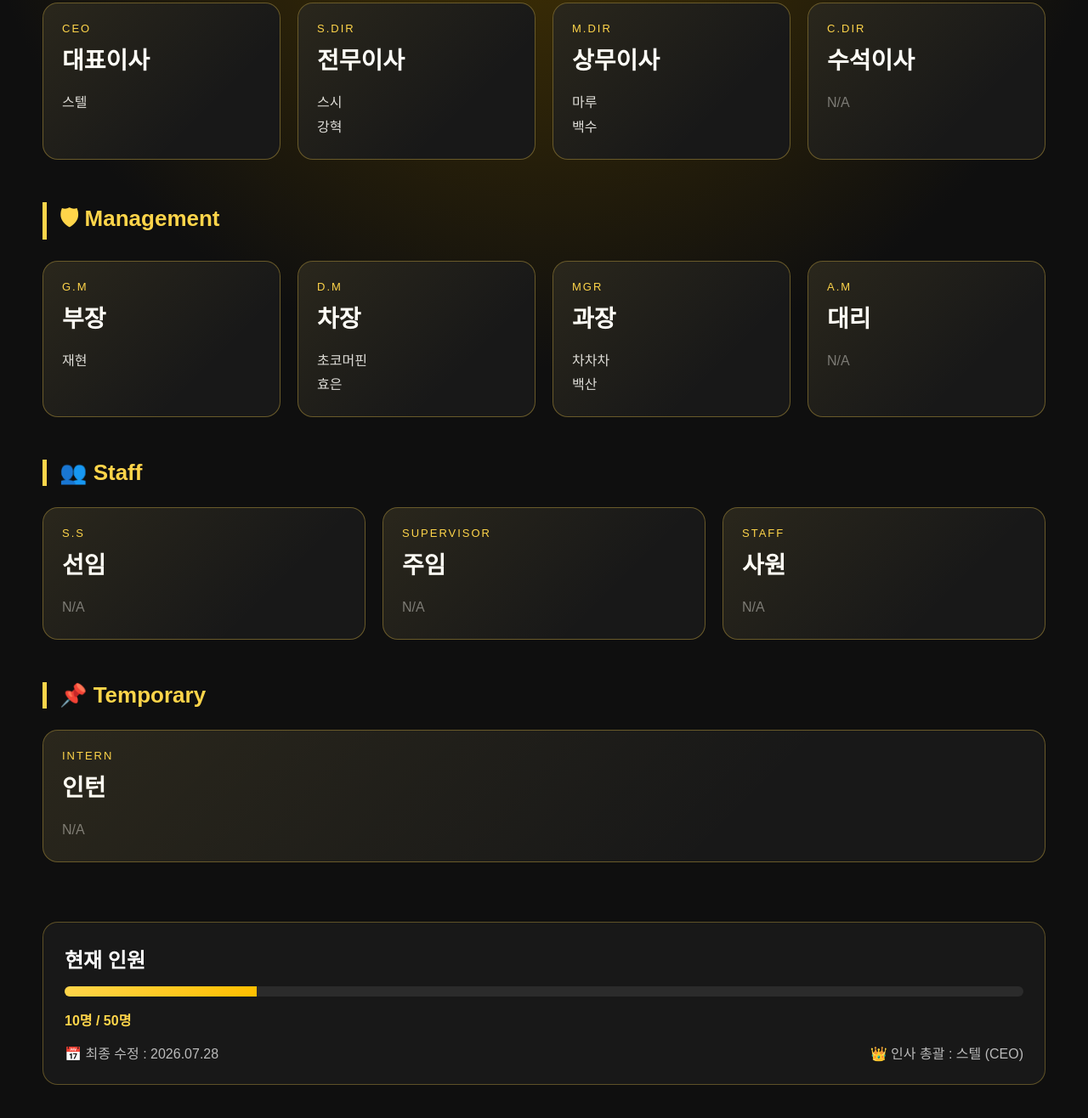
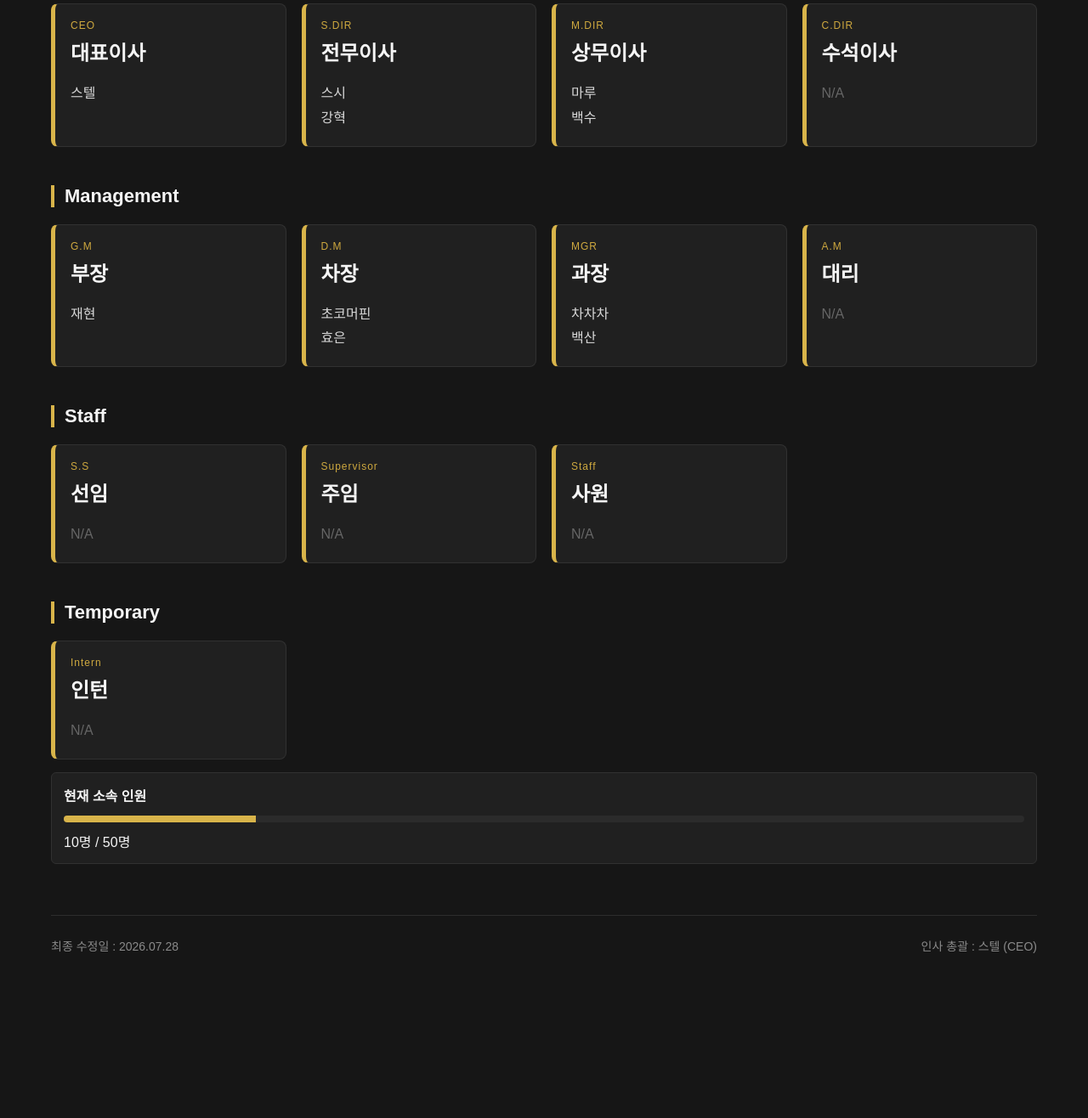
Before and after one commit to ekemsk1111-netizen/Shadow, a plain HTML site: page index.html in a window 1280 px wide. Shown: the part 246-1562 px from the top of the page at 85% size. After the commit the page ends 1429 px from the top, so only its background shows below. Drawn offline with Linux system fonts and the light colour scheme; a web font is replaced by a local one.

Commit message:
Update index.html

```diff
--- a/index.html
+++ b/index.html
@@ -3,11 +3,14 @@
 <head>
 <meta charset="UTF-8">
 <meta name="viewport" content="width=device-width, initial-scale=1.0">
-<title>Serenade E&M - 직급표</title>
 
-<link href="https://fonts.googleapis.com/css2?family=Pretendard:wght@400;500;600;700;800&display=swap" rel="stylesheet">
+<title>Serenade E&M</title>
+
+<link rel="preconnect" href="https://fonts.googleapis.com">
+<link href="https://fonts.googleapis.com/css2?family=Pretendard:wght@400;500;600;700&display=swap" rel="stylesheet">
 
 <style>
+
 *{
 margin:0;
 padding:0;
@@ -16,144 +19,180 @@
 }
 
 body{
-    background:#0f0f0f;
-    color:#fff;
-    min-height:100vh;
-    padding:50px;
-    background-image:
-    radial-gradient(circle at top,#4d3900 0%,transparent 40%);
+
+background:#161616;
+color:#f5f5f5;
+padding:60px;
+
 }
 
 .container{
-    max-width:1400px;
+
+max-width:1200px;
 margin:auto;
+
 }
 
 .header{
-    text-align:center;
-    margin-bottom:60px;
+
+margin-bottom:50px;
+border-bottom:1px solid #2d2d2d;
+padding-bottom:25px;
+
 }
 
 .header h1{
-    font-size:48px;
-    color:#FFD54A;
-    letter-spacing:4px;
-    text-shadow:
-    0 0 10px #FFD54A,
-    0 0 30px rgba(255,213,74,.5);
+
+font-size:38px;
+font-weight:700;
+color:#d8b44a;
+
 }
 
 .header p{
-    color:#aaa;
-    margin-top:10px;
+
+margin-top:8px;
+color:#8d8d8d;
 font-size:15px;
+
 }
 
 .section{
-    margin-bottom:50px;
+
+margin-top:45px;
+
 }
 
-.section-title{
-    color:#FFD54A;
-    font-size:26px;
-    font-weight:700;
-    margin-bottom:25px;
-    border-left:5px solid #FFD54A;
-    padding-left:15px;
+.section h2{
+
+font-size:22px;
+font-weight:600;
+margin-bottom:20px;
+padding-left:12px;
+border-left:4px solid #d8b44a;
+
 }
 
 .grid{
+
 display:grid;
-    grid-template-columns:repeat(auto-fit,minmax(250px,1fr));
-    gap:20px;
+grid-template-columns:repeat(auto-fill,minmax(240px,1fr));
+gap:18px;
+
 }
 
 .card{
-    background:#181818;
-    border:1px solid rgba(255,213,74,.35);
-    border-radius:18px;
-    padding:22px;
-    transition:.3s;
-    position:relative;
-    overflow:hidden;
-}
 
-.card::before{
-    content:"";
-    position:absolute;
-    inset:0;
-    background:linear-gradient(135deg,
-    rgba(255,213,74,.08),
-    transparent 70%);
+background:#202020;
+border:1px solid #313131;
+border-left:5px solid #d8b44a;
+
+padding:18px;
+
+border-radius:8px;
+
+transition:.18s;
+
 }
 
 .card:hover{
-    transform:translateY(-8px);
-    border-color:#FFD54A;
-    box-shadow:
-    0 0 20px rgba(255,213,74,.4),
-    0 0 50px rgba(255,213,74,.2);
+
+background:#252525;
+
+}
+
+.code{
+
+font-size:12px;
+letter-spacing:1px;
+color:#cfa93f;
+margin-bottom:6px;
+
 }
 
 .rank{
-    font-size:13px;
-    color:#FFD54A;
-    text-transform:uppercase;
-    letter-spacing:2px;
-    margin-bottom:8px;
+
+font-size:24px;
+font-weight:700;
+
 }
 
-.title{
-    font-size:28px;
-    font-weight:800;
-    margin-bottom:18px;
+.member{
+
+margin-top:18px;
+line-height:1.8;
+color:#d8d8d8;
+
 }
 
-.people{
-    color:#ddd;
-    line-height:1.8;
-    font-size:16px;
-}
+.empty{
 
-.people span{
-    color:#777;
+color:#666;
+
 }
 
 .footer{
-    margin-top:70px;
-    background:#181818;
-    border:1px solid rgba(255,213,74,.3);
-    border-radius:18px;
-    padding:25px;
+
+margin-top:60px;
+
+border-top:1px solid #2d2d2d;
+
+padding-top:25px;
+
+display:flex;
+
+justify-content:space-between;
+
+flex-wrap:wrap;
+
+color:#8a8a8a;
+
+font-size:14px;
+
 }
 
-.bar{
-    width:100%;
-    height:12px;
-    background:#2b2b2b;
-    border-radius:50px;
-    overflow:hidden;
-    margin:15px 0;
+.status{
+
+margin-top:15px;
+
+padding:14px;
+
+background:#202020;
+
+border:1px solid #313131;
+
+border-radius:6px;
+
 }
 
-.fill{
-    width:20%;
-    height:100%;
-    background:linear-gradient(90deg,#FFD54A,#ffbf00);
+.progress{
+
+height:8px;
+
+background:#2b2b2b;
+
+margin-top:12px;
+
+border-radius:20px;
+
+overflow:hidden;
+
 }
 
-.info{
-    display:flex;
-    justify-content:space-between;
-    flex-wrap:wrap;
-    color:#bbb;
-    margin-top:15px;
+.progress span{
+
+display:block;
+
+height:100%;
+
+width:20%;
+
+background:#d8b44a;
+
 }
 
-strong{
-    color:#FFD54A;
-}
 </style>
+
 </head>
 
 <body>
@@ -161,48 +200,67 @@ strong{
 <div class="container">
 
 <div class="header">
-<h1>⚜️ SERENADE E&M ⚜️</h1>
-<p>Official Rank Board</p>
+
+<h1>SERENADE E&M</h1>
+
+<p>Official Organization Board</p>
+
 </div>
 
 <div class="section">
 
-<div class="section-title">
-👑 Executive
-</div>
+<h2>Executive</h2>
 
 <div class="grid">
 
 <div class="card">
-<div class="rank">CEO</div>
-<div class="title">대표이사</div>
-<div class="people">스텔</div>
+
+<div class="code">CEO</div>
+
+<div class="rank">대표이사</div>
+
+<div class="member">
+스텔
+</div>
+
 </div>
 
 <div class="card">
-<div class="rank">S.DIR</div>
-<div class="title">전무이사</div>
-<div class="people">
+
+<div class="code">S.DIR</div>
+
+<div class="rank">전무이사</div>
+
+<div class="member">
 스시<br>
 강혁
 </div>
+
 </div>
 
 <div class="card">
-<div class="rank">M.DIR</div>
-<div class="title">상무이사</div>
-<div class="people">
+
+<div class="code">M.DIR</div>
+
+<div class="rank">상무이사</div>
+
+<div class="member">
 마루<br>
 백수
 </div>
+
 </div>
 
 <div class="card">
-<div class="rank">C.DIR</div>
-<div class="title">수석이사</div>
-<div class="people">
-<span>N/A</span>
+
+<div class="code">C.DIR</div>
+
+<div class="rank">수석이사</div>
+
+<div class="member empty">
+N/A
 </div>
+
 </div>
 
 </div>
@@ -211,40 +269,58 @@ strong{
 
 <div class="section">
 
-<div class="section-title">
-🛡 Management
-</div>
+<h2>Management</h2>
 
 <div class="grid">
 
 <div class="card">
-<div class="rank">G.M</div>
-<div class="title">부장</div>
-<div class="people">재현</div>
+
+<div class="code">G.M</div>
+
+<div class="rank">부장</div>
+
+<div class="member">
+재현
+</div>
+
 </div>
 
 <div class="card">
-<div class="rank">D.M</div>
-<div class="title">차장</div>
-<div class="people">
+
+<div class="code">D.M</div>
+
+<div class="rank">차장</div>
+
+<div class="member">
 초코머핀<br>
 효은
 </div>
+
 </div>
 
 <div class="card">
-<div class="rank">MGR</div>
-<div class="title">과장</div>
-<div class="people">
+
+<div class="code">MGR</div>
+
+<div class="rank">과장</div>
+
+<div class="member">
 차차차<br>
 백산
 </div>
+
 </div>
 
 <div class="card">
-<div class="rank">A.M</div>
-<div class="title">대리</div>
-<div class="people"><span>N/A</span></div>
+
+<div class="code">A.M</div>
+
+<div class="rank">대리</div>
+
+<div class="member empty">
+N/A
+</div>
+
 </div>
 
 </div>
@@ -253,28 +329,44 @@ strong{
 
 <div class="section">
 
-<div class="section-title">
-👥 Staff
-</div>
+<h2>Staff</h2>
 
 <div class="grid">
 
 <div class="card">
-<div class="rank">S.S</div>
-<div class="title">선임</div>
-<div class="people"><span>N/A</span></div>
+
+<div class="code">S.S</div>
+
+<div class="rank">선임</div>
+
+<div class="member empty">
+N/A
+</div>
+
 </div>
 
 <div class="card">
-<div class="rank">Supervisor</div>
-<div class="title">주임</div>
-<div class="people"><span>N/A</span></div>
+
+<div class="code">Supervisor</div>
+
+<div class="rank">주임</div>
+
+<div class="member empty">
+N/A
+</div>
+
 </div>
 
 <div class="card">
-<div class="rank">Staff</div>
-<div class="title">사원</div>
-<div class="people"><span>N/A</span></div>
+
+<div class="code">Staff</div>
+
+<div class="rank">사원</div>
+
+<div class="member empty">
+N/A
+</div>
+
 </div>
 
 </div>
@@ -283,35 +375,48 @@ strong{
 
 <div class="section">
 
-<div class="section-title">
-📌 Temporary
-</div>
+<h2>Temporary</h2>
 
 <div class="grid">
 
 <div class="card">
-<div class="rank">Intern</div>
-<div class="title">인턴</div>
-<div class="people"><span>N/A</span></div>
+
+<div class="code">Intern</div>
+
+<div class="rank">인턴</div>
+
+<div class="member empty">
+N/A
 </div>
 
 </div>
 
 </div>
 
+</div>
+
+<div class="status">
+
+<strong>현재 소속 인원</strong>
+
+<div class="progress">
+
+<span></span>
+
+</div>
+
+<p style="margin-top:10px;">10명 / 50명</p>
+
+</div>
+
 <div class="footer">
 
-<h2>현재 인원</h2>
-
-<div class="bar">
-<div class="fill"></div>
+<div>
+최종 수정일 : 2026.07.28
 </div>
 
-<strong>10명 / 50명</strong>
-
-<div class="info">
-<div>📅 최종 수정 : 2026.07.28</div>
-<div>👑 인사 총괄 : 스텔 (CEO)</div>
+<div>
+인사 총괄 : 스텔 (CEO)
 </div>
 
 </div>
```
Lines whose indentation alone changed are shown as unchanged.
